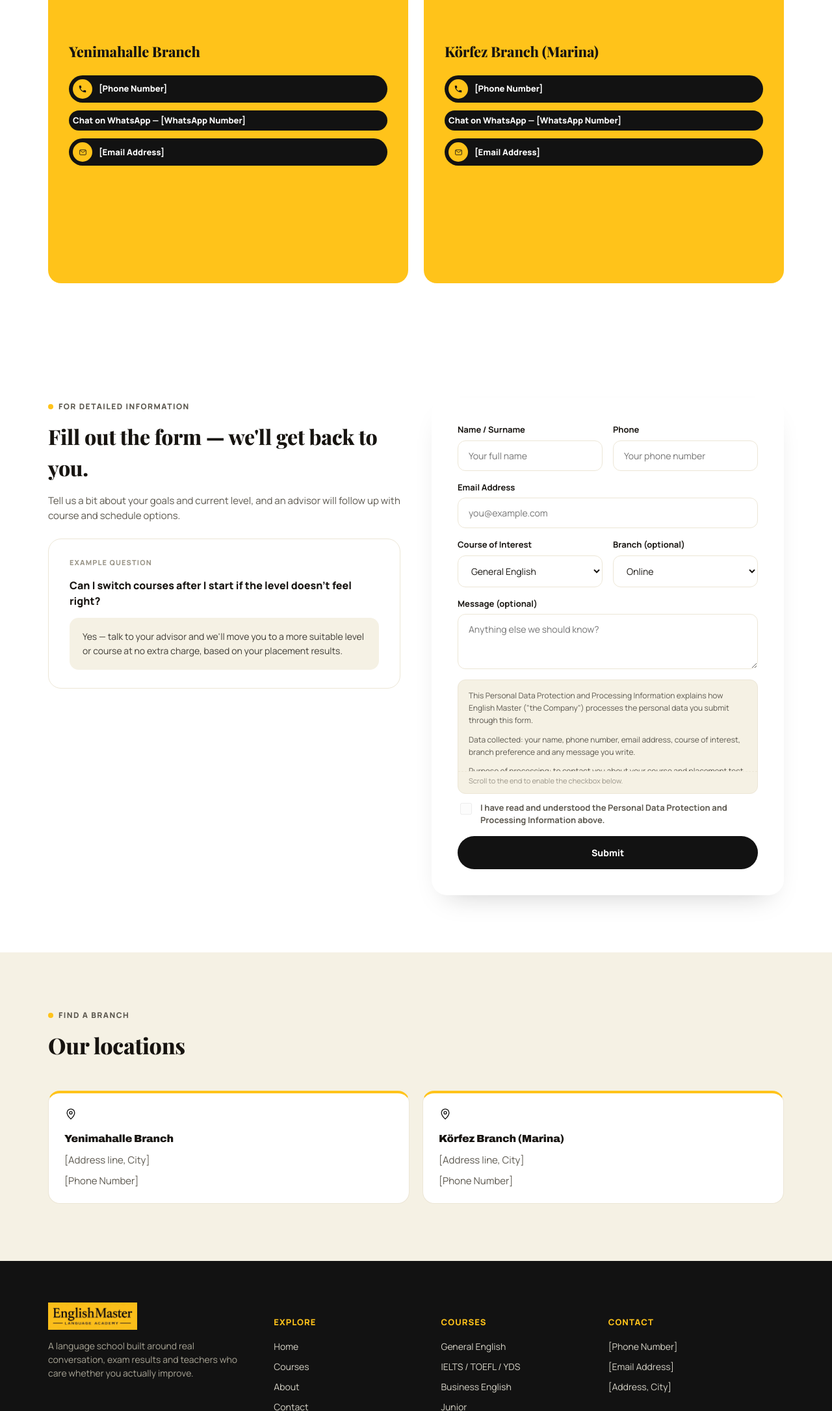
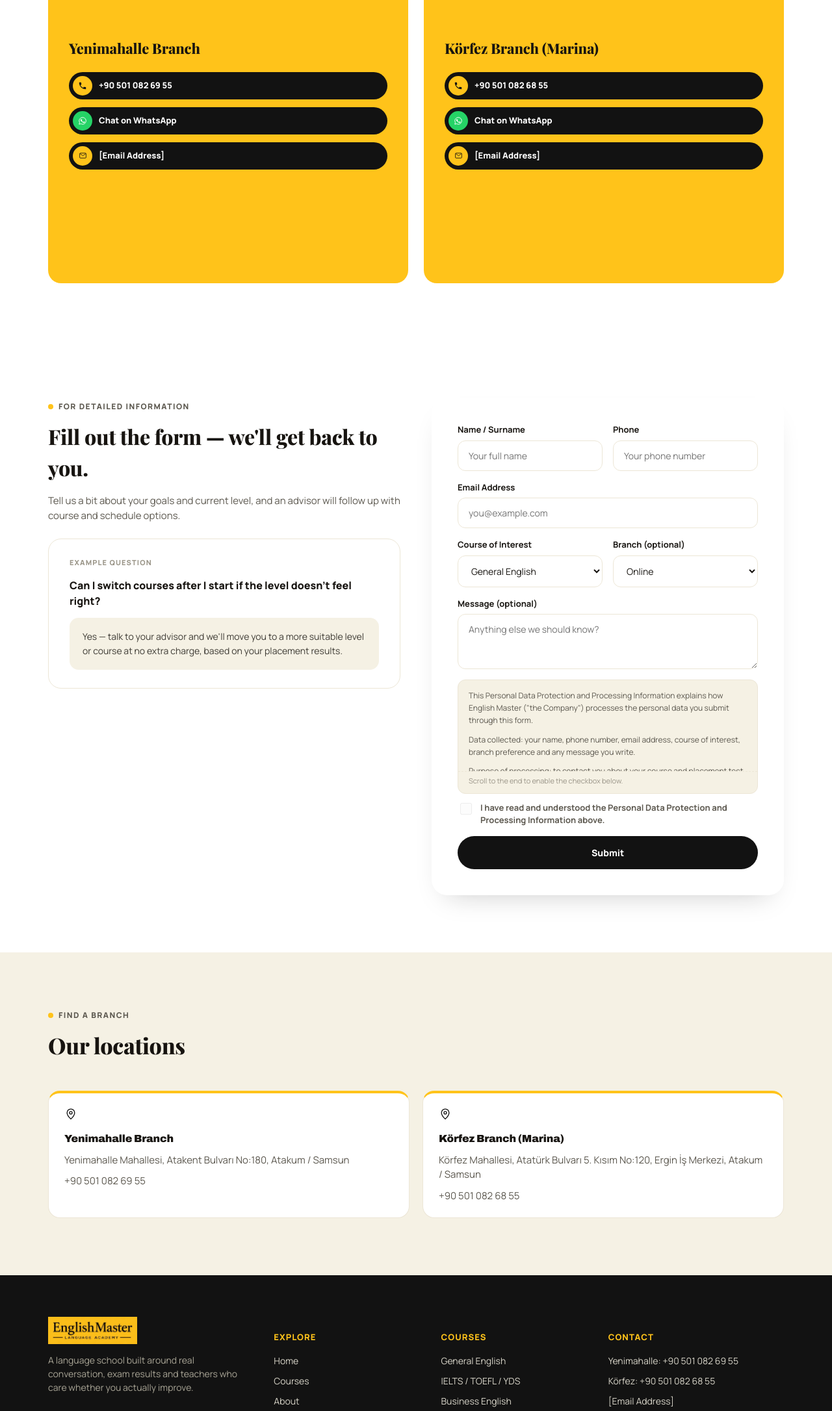
Before and after one commit to armuss/english-master, a plain HTML site: page contact.html in a window 1280 px wide. Shown: the part 500-2672 px from the top of the page at 65% size. Drawn offline with nearby package versions, Linux system fonts and the light colour scheme.

Commit message:
Add real branch addresses, phone numbers and WhatsApp links
Yenimahalle and Körfez branch cards, contact pills and every page footer
now show the real addresses and numbers; WhatsApp pills open wa.me chats
and keep their icon (the label moved to an inner span).

Co-Authored-By: Claude Opus 5.5 <noreply@anthropic.com>
Claude-Session: https://claude.ai/code/session_01BxwiA8Ao4pkfH3TbwmTp2E

```diff
--- a/contact.html
+++ b/contact.html
@@ -63,16 +63,17 @@
       <div class="branch-contact-card">
         <h3 data-i18n="contact.branch.yenimahalle">Yenimahalle Branch</h3>
         <div class="branch-contact-pills">
-          <a class="pill pill-dark" href="tel:+900000000000">
+          <a class="pill pill-dark" href="tel:+905010826955">
             <span class="pill-icon" style="background:var(--em-yellow);">
               <svg width="14" height="14" viewBox="0 0 24 24" fill="none"><path d="M6.6 10.79c1.44 2.83 3.76 5.14 6.59 6.59l2.2-2.2c.27-.27.67-.36 1.02-.24 1.12.37 2.33.57 3.59.57.55 0 1 .45 1 1V20c0 .55-.45 1-1 1-9.39 0-17-7.61-17-17 0-.55.45-1 1-1h3.5c.55 0 1 .45 1 1 0 1.25.2 2.46.57 3.59.11.35.03.74-.25 1.02l-2.2 2.2z" fill="#121212"/></svg>
             </span>
-            <span data-i18n="footer.phone">[Phone Number]</span>
+            <span>+90 501 082 69 55</span>
           </a>
-          <a class="pill pill-dark" href="#" data-i18n="contact.pill.whatsapp">
+          <a class="pill pill-dark" href="https://wa.me/905010826955" target="_blank" rel="noopener">
             <span class="pill-icon" style="background:#25D366;">
               <svg width="14" height="14" viewBox="0 0 24 24" fill="none"><path d="M12 3a9 9 0 0 0-7.8 13.5L3 21l4.7-1.2A9 9 0 1 0 12 3z" stroke="#ffffff" stroke-width="1.6" fill="none"/><path d="M8.7 8.6c.2-.5.5-.5.7-.5h.5c.2 0 .4 0 .5.4.2.5.6 1.5.6 1.6.1.1.1.3 0 .4-.1.2-.2.3-.3.4-.1.2-.3.3-.4.4-.1.1-.3.3-.1.6.2.3.7 1.2 1.6 1.9 1.1.9 1.9 1.2 2.2 1.3.3.1.4.1.6-.1.2-.2.6-.7.8-1 .2-.2.4-.2.6-.1.2.1 1.4.7 1.6.8.2.1.4.2.4.3.1.2.1.9-.2 1.4-.3.5-1.4 1-2 1-.5.1-1.2.1-3.5-1-2.7-1.2-4.4-4-4.6-4.2-.1-.2-1.1-1.4-1.1-2.7 0-1.3.7-1.9.9-2.2z" fill="#ffffff"/></svg>
             </span>
+            <span data-i18n="contact.pill.whatsapp">Chat on WhatsApp</span>
           </a>
           <a class="pill pill-dark" href="mailto:info@example.com">
             <span class="pill-icon" style="background:var(--em-yellow);">
@@ -85,16 +86,17 @@
       <div class="branch-contact-card">
         <h3 data-i18n="contact.branch.korfez">Körfez Branch (Marina)</h3>
         <div class="branch-contact-pills">
-          <a class="pill pill-dark" href="tel:+900000000000">
+          <a class="pill pill-dark" href="tel:+905010826855">
             <span class="pill-icon" style="background:var(--em-yellow);">
               <svg width="14" height="14" viewBox="0 0 24 24" fill="none"><path d="M6.6 10.79c1.44 2.83 3.76 5.14 6.59 6.59l2.2-2.2c.27-.27.67-.36 1.02-.24 1.12.37 2.33.57 3.59.57.55 0 1 .45 1 1V20c0 .55-.45 1-1 1-9.39 0-17-7.61-17-17 0-.55.45-1 1-1h3.5c.55 0 1 .45 1 1 0 1.25.2 2.46.57 3.59.11.35.03.74-.25 1.02l-2.2 2.2z" fill="#121212"/></svg>
             </span>
-            <span data-i18n="footer.phone">[Phone Number]</span>
+            <span>+90 501 082 68 55</span>
           </a>
-          <a class="pill pill-dark" href="#" data-i18n="contact.pill.whatsapp">
+          <a class="pill pill-dark" href="https://wa.me/905010826855" target="_blank" rel="noopener">
             <span class="pill-icon" style="background:#25D366;">
               <svg width="14" height="14" viewBox="0 0 24 24" fill="none"><path d="M12 3a9 9 0 0 0-7.8 13.5L3 21l4.7-1.2A9 9 0 1 0 12 3z" stroke="#ffffff" stroke-width="1.6" fill="none"/><path d="M8.7 8.6c.2-.5.5-.5.7-.5h.5c.2 0 .4 0 .5.4.2.5.6 1.5.6 1.6.1.1.1.3 0 .4-.1.2-.2.3-.3.4-.1.2-.3.3-.4.4-.1.1-.3.3-.1.6.2.3.7 1.2 1.6 1.9 1.1.9 1.9 1.2 2.2 1.3.3.1.4.1.6-.1.2-.2.6-.7.8-1 .2-.2.4-.2.6-.1.2.1 1.4.7 1.6.8.2.1.4.2.4.3.1.2.1.9-.2 1.4-.3.5-1.4 1-2 1-.5.1-1.2.1-3.5-1-2.7-1.2-4.4-4-4.6-4.2-.1-.2-1.1-1.4-1.1-2.7 0-1.3.7-1.9.9-2.2z" fill="#ffffff"/></svg>
             </span>
+            <span data-i18n="contact.pill.whatsapp">Chat on WhatsApp</span>
           </a>
           <a class="pill pill-dark" href="mailto:info@example.com">
             <span class="pill-icon" style="background:var(--em-yellow);">
@@ -197,16 +199,16 @@
           <svg width="20" height="20" viewBox="0 0 24 24" fill="none"><path d="M12 21s7-6.5 7-11.5A7 7 0 0 0 5 9.5C5 14.5 12 21 12 21z" stroke="#121212" stroke-width="1.6" fill="none" stroke-linejoin="round"/><circle cx="12" cy="9.5" r="2.4" stroke="#121212" stroke-width="1.6"/></svg>
         </span>
         <h4 data-i18n="contact.branch.yenimahalle">Yenimahalle Branch</h4>
-        <p class="text-soft" data-i18n="contact.branch.address">[Address line, City]</p>
-        <p class="text-soft" data-i18n="footer.phone">[Phone Number]</p>
+        <p class="text-soft">Yenimahalle Mahallesi, Atakent Bulvarı No:180, Atakum / Samsun</p>
+        <p class="text-soft"><a href="tel:+905010826955">+90 501 082 69 55</a></p>
       </div>
       <div class="branch-card">
         <span class="icon-badge">
           <svg width="20" height="20" viewBox="0 0 24 24" fill="none"><path d="M12 21s7-6.5 7-11.5A7 7 0 0 0 5 9.5C5 14.5 12 21 12 21z" stroke="#121212" stroke-width="1.6" fill="none" stroke-linejoin="round"/><circle cx="12" cy="9.5" r="2.4" stroke="#121212" stroke-width="1.6"/></svg>
         </span>
         <h4 data-i18n="contact.branch.korfez">Körfez Branch (Marina)</h4>
-        <p class="text-soft" data-i18n="contact.branch.address">[Address line, City]</p>
-        <p class="text-soft" data-i18n="footer.phone">[Phone Number]</p>
+        <p class="text-soft">Körfez Mahallesi, Atatürk Bulvarı 5. Kısım No:120, Ergin İş Merkezi, Atakum / Samsun</p>
+        <p class="text-soft"><a href="tel:+905010826855">+90 501 082 68 55</a></p>
       </div>
     </div>
   </div>
@@ -244,9 +246,10 @@
       <div>
         <h5 data-i18n="footer.contactHeading">Contact</h5>
         <div class="footer-links">
-          <a href="tel:+900000000000" data-i18n="footer.phone">[Phone Number]</a>
+          <a href="tel:+905010826955">Yenimahalle: +90 501 082 69 55</a>
+          <a href="tel:+905010826855">Körfez: +90 501 082 68 55</a>
           <a href="mailto:info@example.com" data-i18n="footer.email">[Email Address]</a>
-          <span data-i18n="footer.address">[Address, City]</span>
+          <span data-i18n="footer.address">Atakum / Samsun</span>
         </div>
       </div>
     </div>
--- a/js/i18n.js
+++ b/js/i18n.js
@@ -19,9 +19,8 @@
       "footer.courseExam": "IELTS / TOEFL / YDS",
       "footer.courseBusiness": "Business English",
       "footer.courseKids": "Junior",
-      "footer.phone": "[Phone Number]",
       "footer.email": "[Email Address]",
-      "footer.address": "[Address, City]",
+      "footer.address": "Atakum / Samsun",
       "footer.rights": "All rights reserved.",
 
       "home.hero.kicker": "Group & 1-to-1 classes",
@@ -129,7 +128,7 @@
 
       "contact.hero.title": "Get in touch",
       "contact.hero.desc": "Ask a question, book a free trial, or find the branch closest to you.",
-      "contact.pill.whatsapp": "Chat on WhatsApp — [WhatsApp Number]",
+      "contact.pill.whatsapp": "Chat on WhatsApp",
       "contact.form.kicker": "For detailed information",
       "contact.form.title": "Fill out the form — we'll get back to you.",
       "contact.form.desc": "Tell us a bit about your goals and current level, and an advisor will follow up with course and schedule options.",
@@ -159,7 +158,6 @@
       "contact.form.submit": "Submit",
       "contact.branches.kicker": "Find a branch",
       "contact.branches.title": "Our locations",
-      "contact.branch.address": "[Address line, City]",
       "contact.branch.yenimahalle": "Yenimahalle Branch",
       "contact.branch.korfez": "Körfez Branch (Marina)",
 
@@ -350,9 +348,8 @@
       "footer.courseExam": "IELTS / TOEFL / YDS",
       "footer.courseBusiness": "İş İngilizcesi",
       "footer.courseKids": "Junior",
-      "footer.phone": "[Telefon Numarası]",
       "footer.email": "[E-posta Adresi]",
-      "footer.address": "[Adres, Şehir]",
+      "footer.address": "Atakum / Samsun",
       "footer.rights": "Tüm hakları saklıdır.",
 
       "home.hero.kicker": "Grup ve Birebir Dersler",
@@ -460,7 +457,7 @@
 
       "contact.hero.title": "Bize Ulaşın",
       "contact.hero.desc": "Soru sorun, ücretsiz deneme dersi alın ya da size en yakın şubeyi bulun.",
-      "contact.pill.whatsapp": "WhatsApp'tan Yazın — [WhatsApp Numarası]",
+      "contact.pill.whatsapp": "WhatsApp'tan Yazın",
       "contact.form.kicker": "Detaylı bilgi için",
       "contact.form.title": "Formu doldurun — size geri dönelim.",
       "contact.form.desc": "Hedefleriniz ve mevcut seviyeniz hakkında bize biraz bilgi verin, bir danışman kurs ve program seçenekleriyle sizinle iletişime geçsin.",
@@ -490,7 +487,6 @@
       "contact.form.submit": "Gönder",
       "contact.branches.kicker": "Şube Bul",
       "contact.branches.title": "Şubelerimiz",
-      "contact.branch.address": "[Adres satırı, Şehir]",
       "contact.branch.yenimahalle": "Yenimahalle Şube",
       "contact.branch.korfez": "Körfez Şube (Marina)",
 
```
Also changed, not shown: about.html (+3 -2 lines), course-business-english.html (+3 -2 lines), course-general-english.html (+3 -2 lines), course-ielts.html (+3 -2 lines), course-junior.html (+3 -2 lines), course-toefl.html (+3 -2 lines), course-yds.html (+3 -2 lines), courses.html (+3 -2 lines), index.html (+3 -2 lines).
